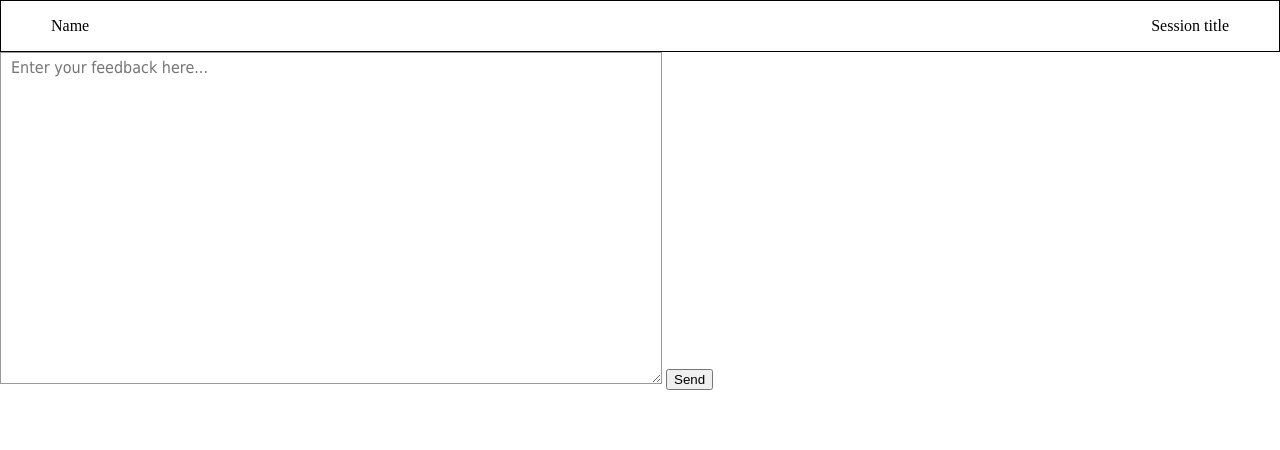
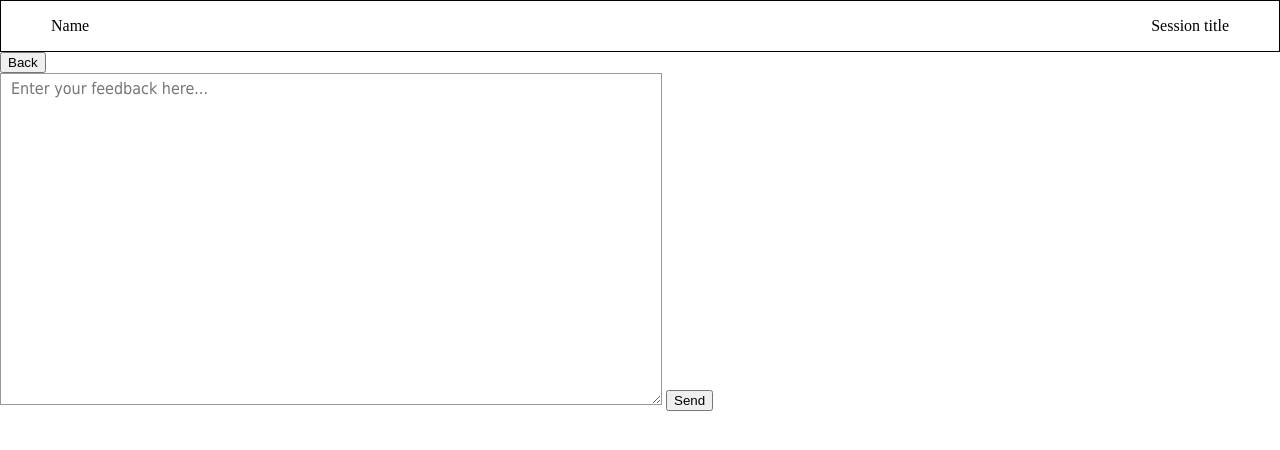
Before and after one commit to InnoSWP/AnonymousFeedback, a website: page feedback.html in a window 1280 px wide. Drawn offline with Linux system fonts and the light colour scheme; no server answers.

Commit message:
add back button

```diff
--- a/feedback.html
+++ b/feedback.html
@@ -16,6 +16,9 @@
 	</header>
 
 	<main>
+		<nav id="top-nav">
+			<button id="back-button" onclick="location.href = '/';">Back</button>
+		</nav>
 		<div id="form-div">
 			<form id="form">
 				<textarea id="feedbackText" placeholder="Enter your feedback here..."></textarea>
```
